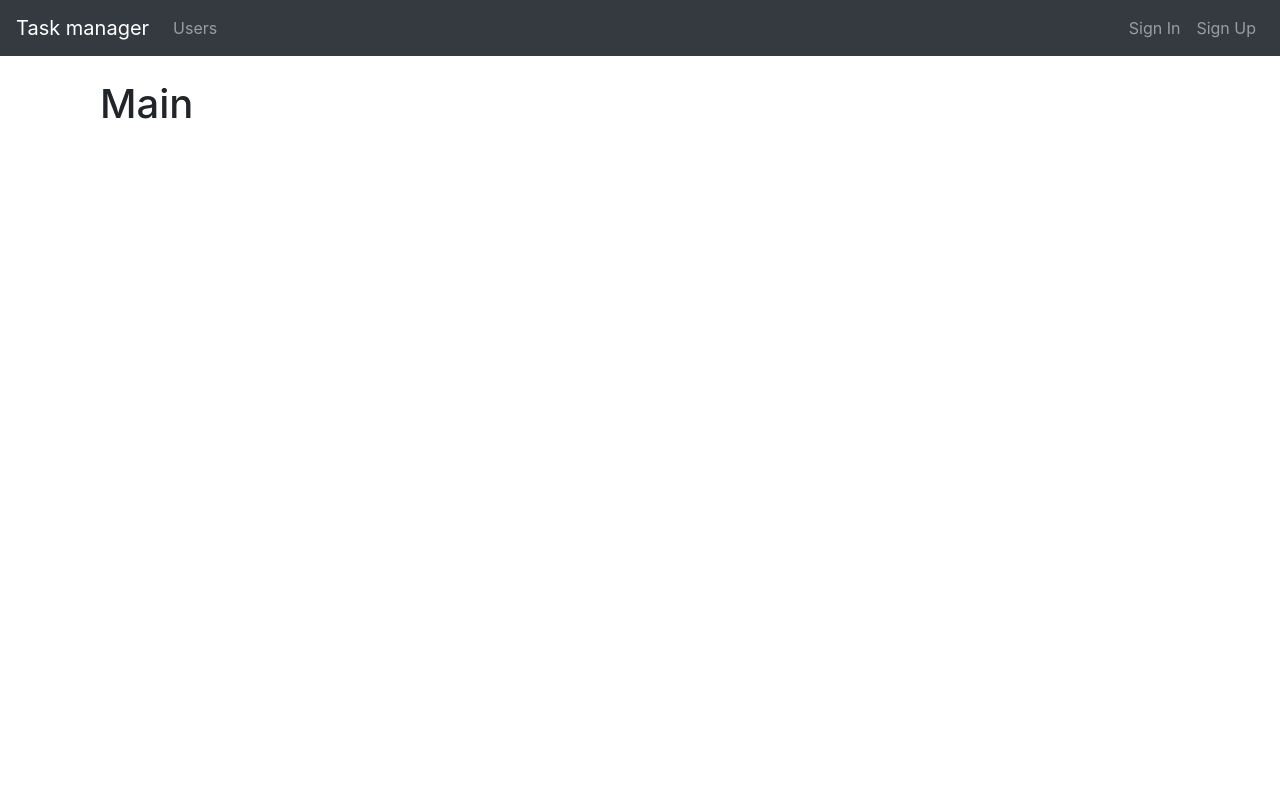
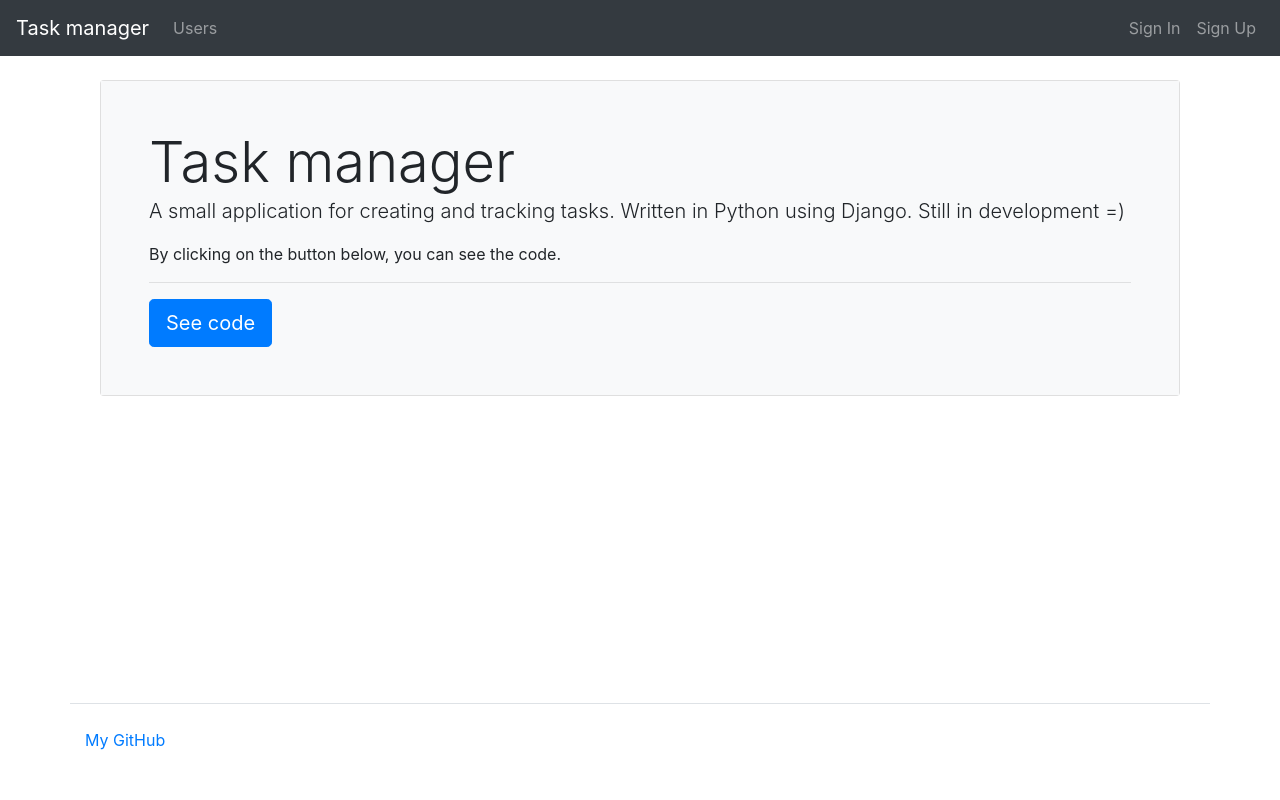
Before and after one commit to vadim-gusak/python-project-52, a Django app: page / in a window 1280 px wide. Run offline with Django 4.2, Linux system fonts and the light colour scheme; parts of the project's set-up code (start-up, migrations or seed data) failed here and were passed over; some libraries are stand-ins or nearby versions.

Commit message:
Add translation

```diff
--- a/task_manager/forms.py
+++ /dev/null
@@ -1,6 +0,0 @@
-from django import forms
-
-
-class LoginForm(forms.Form):
-    username = forms.CharField()
-    password = forms.CharField(widget=forms.PasswordInput)
--- a/task_manager/templates/base.html
+++ b/task_manager/templates/base.html
@@ -30,7 +30,7 @@
         </li>
         {% if request.user.is_authenticated %}
         <li class="nav-item">
-          <a class="nav-link" href="{% url 'statuses' %}">Statuses</a>
+          <a class="nav-link" href="{% url 'statuses' %}">{% trans 'Statuses' %}</a>
         </li>
         {% endif %}
       </ul>
@@ -45,7 +45,7 @@
         {% else %}
         <form action="{% url 'logout' %}" method="post">
           {% csrf_token %}
-          <input class="btn nav-link" type="submit" value="Выход">
+          <input class="btn nav-link" type="submit" value="{% trans 'Log out' %}">
         </form>
         {% endif %}
       </ul>
@@ -59,6 +59,11 @@
     {% block content %}{% endblock %}
 
   </main>
+  <footer class="mt-auto">
+    <div class="container my-5 pt-4 border-top">
+      <a href="https://github.com/vadim-gusak">{% trans 'My GitHub' %}</a>
+    </div>
+  </footer>
 </body>
 
 </html>
--- a/task_manager/templates/login.html
+++ b/task_manager/templates/login.html
@@ -1,8 +1,9 @@
 {% extends "base.html" %}
+{% load i18n %}
 {% load bootstrap4 %}
-{% block title %}Sign In | Task manager{% endblock %}
+{% block title %}{% trans 'Sign In' %} | {% trans 'Task manager' %}{% endblock %}
 {% block content %}
-    <h1 class="m-2">Sign In</h1>
+    <h1 class="mt-2">{% trans 'Sign In' %}</h1>
     <form action="." method="post">
         {% csrf_token %}
         {% bootstrap_form form %}
--- a/task_manager/templates/main.html
+++ b/task_manager/templates/main.html
@@ -1,6 +1,25 @@
 {% extends "base.html" %}
+{% load i18n %}
 {% block content %}
 <div class="container wrapper flex-grow-1">
-    <h1 class="mt-2">Main</h1>
+    <h1 class="mt-2"></h1>
+    <h1 class="mt-2"></h1>
+    <div class="card">
+        <div class="card-body p-5 bg-light">
+            <div class="display-4">
+                {% trans 'Task manager' %}
+            </div>
+            <p class="lead">
+                {% trans 'A small application for creating and tracking tasks. Written in Python using Django. Still in development =)' %}
+            </p>
+            <p>
+                {% trans 'By clicking on the button below, you can see the code.' %}
+            </p>
+            <hr>
+            <a class="btn btn-primary btn-lg" href="https://github.com/vadim-gusak/python-project-52">
+                {% trans 'See code' %}
+            </a>
+        </div>
+    </div>
 </div>
 {% endblock %}
--- a/task_manager/views.py
+++ b/task_manager/views.py
@@ -2,14 +2,15 @@
 from django.views import View
 from django.contrib.auth import authenticate, login, logout
 from django.contrib import messages
-from .forms import LoginForm
+from django.utils.translation import gettext as _
+from django.contrib.auth.forms import AuthenticationForm
 
 
-LOGIN_SUCCESS = "Вы залогинены"
-LOGOUT_SUCCESS = "Вы разлогинены"
-LOGIN_ERROR = (
-    "Пожалуйста, введите правильные имя пользователя и пароль. "
-    "Оба поля могут быть чувствительны к регистру."
+LOGIN_SUCCESS = _("You are logged in")
+LOGOUT_SUCCESS = _("You are logged out")
+LOGIN_ERROR = _(
+    "Please enter the correct username and password. "
+    "Both fields can be case sensitive."
 )
 
 
@@ -20,11 +21,11 @@
 
 class LoginView(View):
     def get(self, request):
-        form = LoginForm()
+        form = AuthenticationForm()
         return render(request, "login.html", {"form": form})
 
     def post(self, request):
-        form = LoginForm(request.POST)
+        form = AuthenticationForm(request, data=request.POST)
 
         if form.is_valid():
             user_data = form.cleaned_data
@@ -36,11 +37,9 @@
             if user and user.is_active:
                 login(request, user)
                 messages.add_message(request, messages.SUCCESS, LOGIN_SUCCESS)
-
                 return redirect("main")
 
         messages.add_message(request, messages.ERROR, LOGIN_ERROR)
-
         return render(request, "login.html", {"form": form})
 
 
```
Also changed, not shown: task_manager/status/views.py (+5 -4 lines), task_manager/templates/status/statuses.html (+8 -7 lines), task_manager/templates/user/users.html (+8 -7 lines), task_manager/user/views.py (+6 -5 lines), README.md, task_manager/locale/ru/LC_MESSAGES/django.po, 2 other files.
